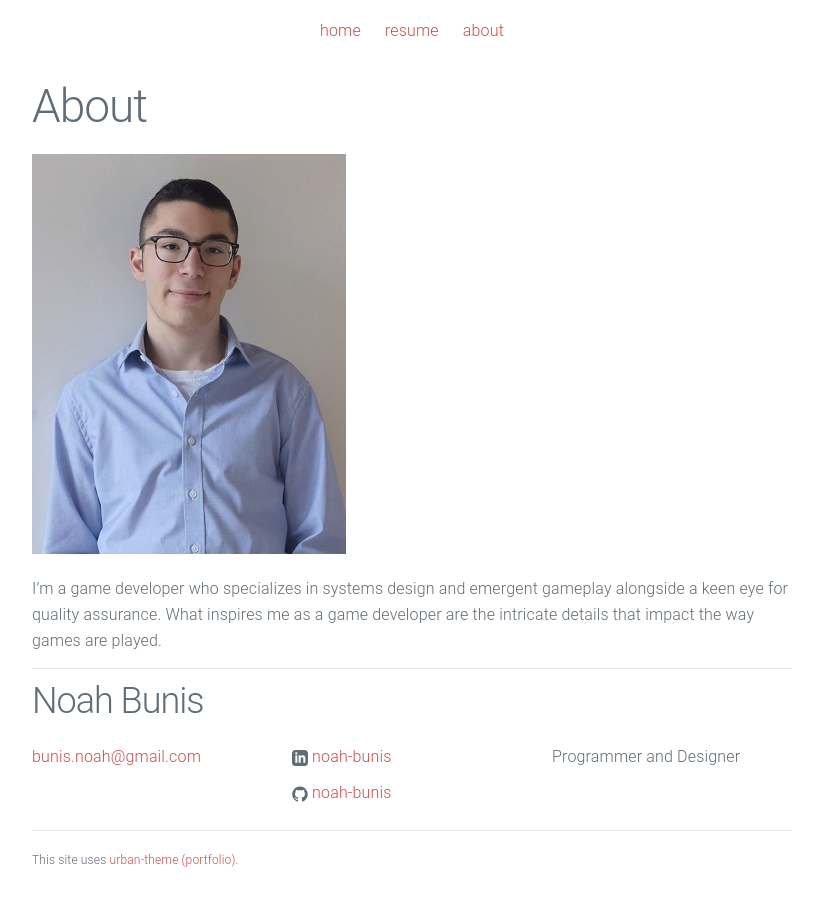
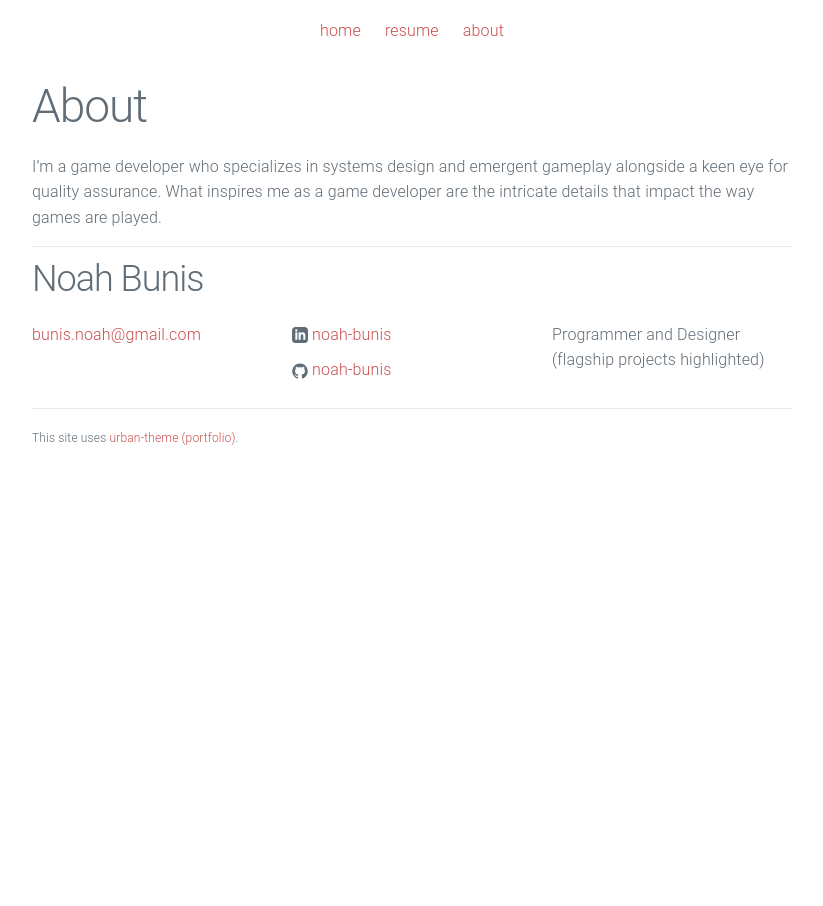
Before and after one commit to Noah-Bunis/noah-bunis.github.io, a Jekyll site: the page built from about.md, in a window 1280 px wide. Shown: the whole page, without its empty margins (228-1051 px from the left). Built offline with Jekyll 4.4.1, drawn with Linux system fonts in a browser that asks for light colours.

Commit message:
updated resume

```diff
--- a/_config.yml
+++ b/_config.yml
@@ -3,6 +3,7 @@ title: Noah Bunis
 email: bunis.noah@gmail.com
 description: > # keep this and put description below
   Programmer and Designer
+  (flagship projects highlighted)
 url: "https://noah-bunis.github.io" # the base hostname & protocol for your site
 linkedin_url: "https://www.linkedin.com/in/noah-bunis"
 github_username: noah-bunis
--- a/about.md
+++ b/about.md
@@ -4,6 +4,4 @@ title: "About"
 permalink: /about/
 ---
 
-![Picture 1](/assets/IMG_20220727_152934_2.jpg)
-
 I’m a game developer who specializes in systems design and emergent gameplay alongside a keen eye for quality assurance. What inspires me as a game developer are the intricate details that impact the way games are played.
```
Also changed, not shown: 1 other file.
